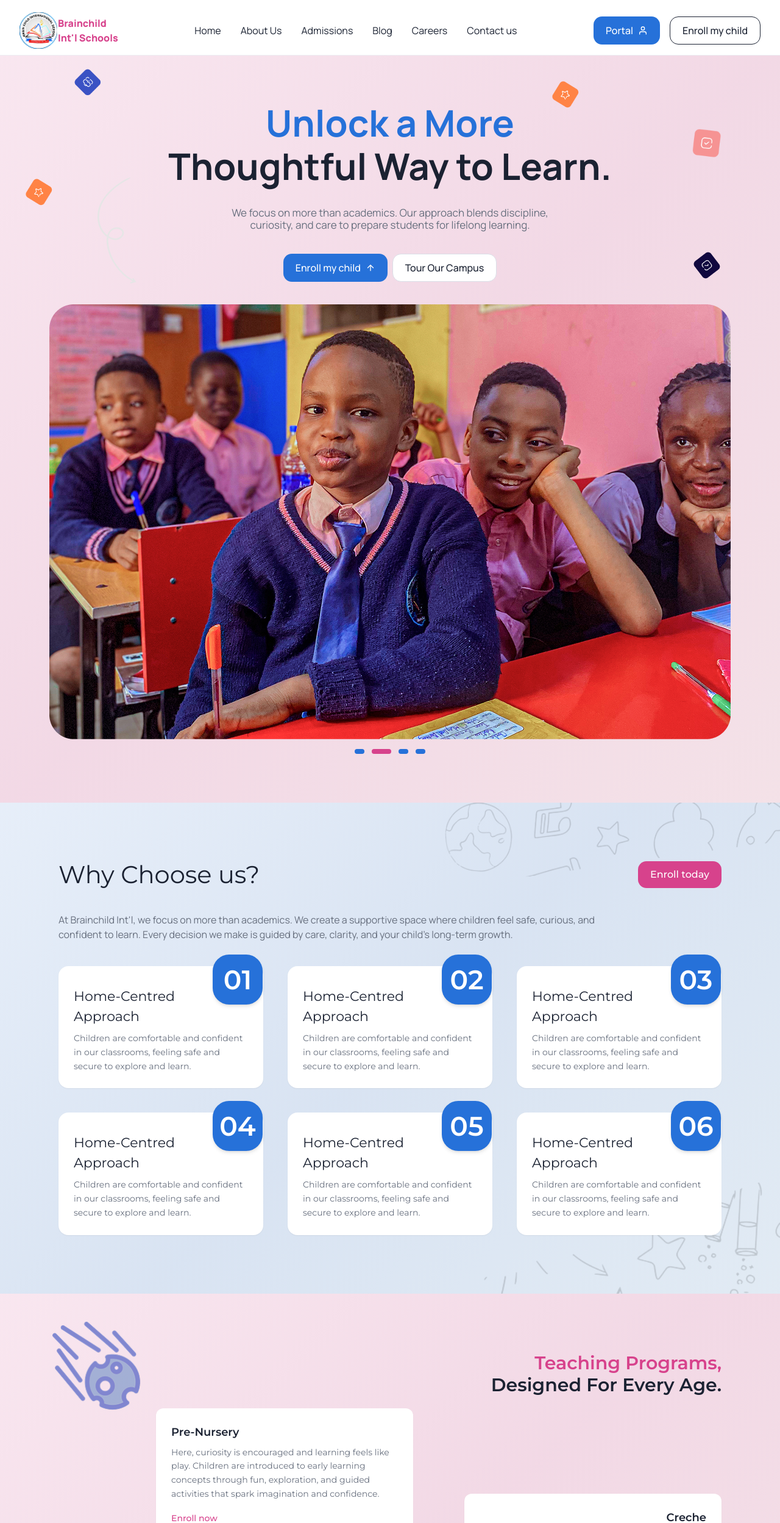
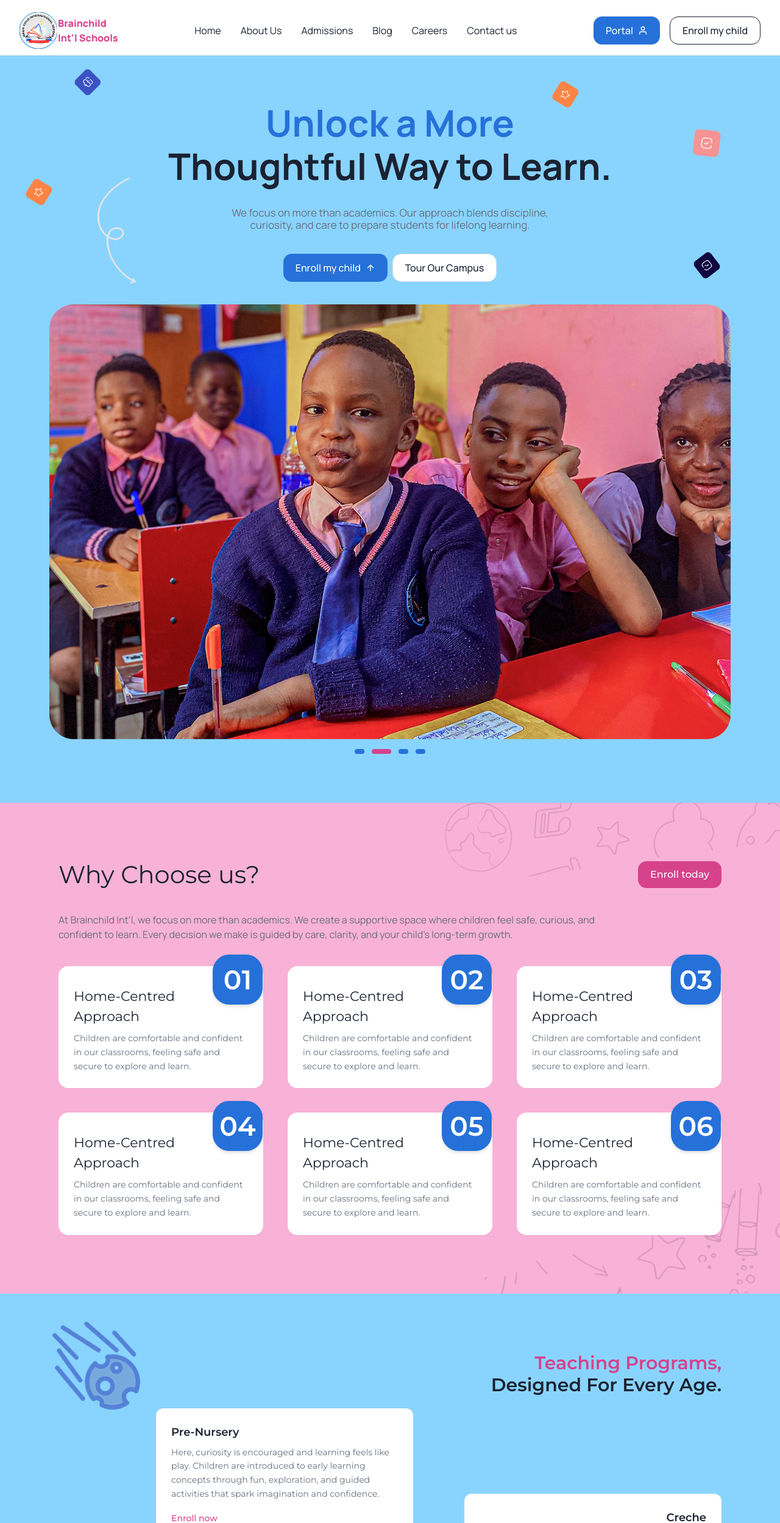
Before and after one commit to tony123117/SKY-VIEW-MONTESSORI-SCHOOL, a React (Vite) app: page / in a window 1280 px wide. Shown: the top 2497 px of the page at 61% size. Built offline with nearby package versions, Linux system fonts and the light colour scheme; the HTML template or start-up script is replaced by a standard one.

Commit message:
made color changes

```diff
--- a/src/components/brainchild/BlogSection.tsx
+++ b/src/components/brainchild/BlogSection.tsx
@@ -19,7 +19,7 @@ export function BlogSection() {
   ];
 
   return (
-    <section className="section-blue px-4 md:px-12 lg:px-24 py-12 md:py-24">
+    <section className="section-pink px-4 md:px-12 lg:px-24 py-12 md:py-24">
       <AnimatedSection>
         <div className="flex flex-col md:flex-row justify-between items-start md:items-center gap-6">
           <div className="flex flex-col gap-4 md:gap-6">
--- a/src/components/brainchild/HeroSection.tsx
+++ b/src/components/brainchild/HeroSection.tsx
@@ -6,7 +6,7 @@ import { motion } from "framer-motion";
 
 export function HeroSection() {
   return (
-    <div className="relative overflow-hidden font-heading min-h-screen section-pink">
+    <div className="relative overflow-hidden font-heading min-h-screen section-blue">
       <FloatingIcons />
       <div className="flex flex-col items-center justify-center gap-6 md:gap-[37px] py-10 md:py-20 px-4">
         <motion.div
--- a/src/components/brainchild/ParentSection.tsx
+++ b/src/components/brainchild/ParentSection.tsx
@@ -45,7 +45,7 @@ export function ParentSection() {
   };
 
   return (
-    <section className="font-body relative section-pink">
+    <section className="font-body relative section-blue">
       <AnimatedSection>
         <div className="px-4 md:px-12 lg:px-24 py-12 flex flex-col md:flex-row items-start md:items-center justify-between gap-6">
           <div className="max-w-[495px] relative">
--- a/src/components/brainchild/ProgramsSection.tsx
+++ b/src/components/brainchild/ProgramsSection.tsx
@@ -28,7 +28,7 @@ export default function ProgramsSection() {
   ];
 
   return (
-    <section className="relative section-pink px-4 md:px-12 lg:px-24 py-12 md:py-24 font-body">
+    <section className="relative section-blue px-4 md:px-12 lg:px-24 py-12 md:py-24 font-body">
       <div className="max-w-[1440px] mx-auto">
         <img src={rock} alt="rock" className="absolute left-10 md:left-20 top-10 w-[100px] md:w-[156px] hidden md:block opacity-60" />
 
--- a/src/components/brainchild/TestimonialCard.tsx
+++ b/src/components/brainchild/TestimonialCard.tsx
@@ -11,7 +11,7 @@ export function TestimonialCard({
     <motion.div
       whileHover={{ y: -4 }}
       transition={{ type: "spring", stiffness: 300, damping: 20 }}
-      className="w-full h-[248px] rounded-[20px] p-10 flex flex-col gap-5 shadow-sm bg-white border border-white/80 hover:border-primary/40 hover:shadow-lg hover:shadow-primary/10 transition-all duration-300"
+      className="w-[500px] h-[248px] rounded-[20px] p-10 flex flex-col gap-5 shadow-sm bg-white border border-white/80 hover:border-primary/40 hover:shadow-lg hover:shadow-primary/10 transition-all duration-300"
     >
       <p className="text-brand-dark">{testimonial}</p>
       <div className="flex items-center mt-auto">
--- a/src/components/brainchild/WhyChooseUs.tsx
+++ b/src/components/brainchild/WhyChooseUs.tsx
@@ -6,7 +6,7 @@ import { AnimatedSection } from "./AnimatedSection";
 
 export function WhyChooseUs() {
   return (
-    <section className="section-blue p-6 md:p-12 lg:p-24 font-body relative">
+    <section className="section-pink p-6 md:p-12 lg:p-24 font-body relative">
       <img
         src={doodles}
         alt="doodles"
--- a/src/index.css
+++ b/src/index.css
@@ -49,7 +49,7 @@
     --font-body: 'Montserrat', sans-serif;
 
     /* Section backgrounds */
-    --bg-pink: 330 60% 94%;
+    --bg-pink: #FE9EC7;
     --bg-pink-deep: 330 55% 88%;
     --bg-blue: 215 60% 94%;
     --bg-blue-deep: 215 55% 88%;
@@ -83,11 +83,11 @@
   }
 
   .section-pink {
-    background: linear-gradient(135deg, hsl(330 60% 94%) 0%, hsl(330 50% 90%) 50%, hsl(340 45% 92%) 100%);
+    background: #F9B2D7;
   }
 
   .section-blue {
-    background: linear-gradient(135deg, hsl(215 60% 94%) 0%, hsl(215 50% 90%) 50%, hsl(210 45% 92%) 100%);
+    background: #89D4FF;
   }
 
   .section-blue-dark {
```
Also changed, not shown: 1 other file (tests, documents, lock files or other folders).
